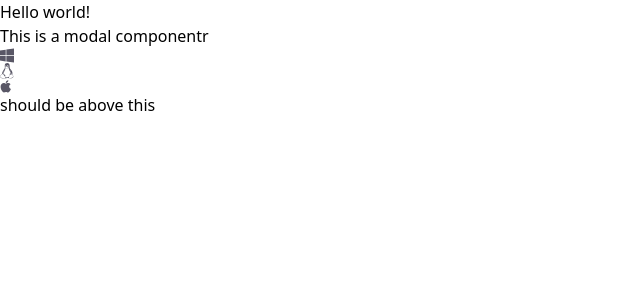
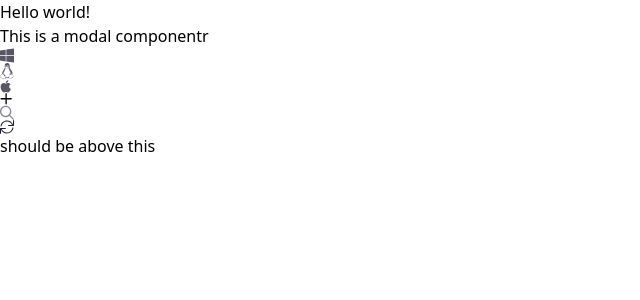
Before and after one commit to Xidrovo/XIV-React-Assessment, a React (Vite) app in the folder ninjaone-client/: page / in a window 1280 px wide. Shown: the top 300 px of the page, without its empty margins (0-640 px from the left). Built offline with nearby package versions, Linux system fonts and the light colour scheme.

Commit message:
Adding new Icons

```diff
--- a/ninjaone-client/src/App.jsx
+++ b/ninjaone-client/src/App.jsx
@@ -1,8 +1,13 @@
 import { useState } from 'react';
 import Modal from './components/common/Modal';
+
 import WindowsIcon from './components/Icons/WindowsIcon';
 import LinuxIcon from './components/Icons/LinuxIcon';
 import MacIcon from './components/Icons/MacIcon';
+import AddIcon from './components/Icons/AddIcon';
+import MagnifierIcon from './components/Icons/MagnifierIcon';
+import RefreshIcon from './components/Icons/RefreshIcon';
+
 import './App.css';
 
 function App() {
@@ -18,6 +23,9 @@ function App() {
       <WindowsIcon />
       <LinuxIcon />
       <MacIcon />
+      <AddIcon fill="#000" />
+      <MagnifierIcon />
+      <RefreshIcon />
 
       <div>should be above this</div>
     </div>
--- /dev/null
+++ b/ninjaone-client/src/components/Icons/AddIcon.jsx
@@ -0,0 +1,16 @@
+import React from 'react';
+import Icon from './Icon';
+
+const AddIcon = ({ width = '12', height = '12', fill = '#FFF' }) => {
+  return (
+    <Icon
+      path="M11.8125 5.75C11.8125 6.13281 11.5117 6.40625 11.1562 6.40625H6.78125V10.7812C6.78125 11.1641 6.48047 11.4648 6.125 11.4648C5.74219 11.4648 5.46875 11.1641 5.46875 10.7812V6.40625H1.09375C0.710938 6.40625 0.4375 6.13281 0.4375 5.77734C0.4375 5.39453 0.710938 5.09375 1.09375 5.09375H5.46875V0.71875C5.46875 0.363281 5.74219 0.0898438 6.125 0.0898438C6.48047 0.0898438 6.78125 0.363281 6.78125 0.71875V5.09375H11.1562C11.5117 5.09375 11.8125 5.39453 11.8125 5.75Z"
+      fill={fill}
+      viewBox="0 0 12 12"
+      width={width}
+      height={height}
+    />
+  );
+};
+
+export default AddIcon;
--- a/ninjaone-client/src/components/Icons/Icon.jsx
+++ b/ninjaone-client/src/components/Icons/Icon.jsx
@@ -1,3 +1,5 @@
+import React from 'react';
+
 const Icon = ({ path, viewBox, width, height, ...props }) => {
   return (
     <svg
--- /dev/null
+++ b/ninjaone-client/src/components/Icons/MagnifierIcon.jsx
@@ -0,0 +1,16 @@
+import React from 'react';
+import Icon from './Icon';
+
+const MagnifierIcon = ({ width = '15', height = '15' }) => {
+  return (
+    <Icon
+      path="M13.7812 13.6289L10.1172 9.96484C10.9102 9.00781 11.3477 7.77734 11.3477 6.4375C11.3477 3.32031 8.77734 0.75 5.66016 0.75C2.51562 0.75 0 3.32031 0 6.4375C0 9.58203 2.54297 12.125 5.66016 12.125C6.97266 12.125 8.20312 11.6875 9.1875 10.8945L12.8516 14.5586C12.9883 14.6953 13.1523 14.75 13.3438 14.75C13.5078 14.75 13.6719 14.6953 13.7812 14.5586C14.0547 14.3125 14.0547 13.9023 13.7812 13.6289ZM1.3125 6.4375C1.3125 4.03125 3.25391 2.0625 5.6875 2.0625C8.09375 2.0625 10.0625 4.03125 10.0625 6.4375C10.0625 8.87109 8.09375 10.8125 5.6875 10.8125C3.25391 10.8125 1.3125 8.87109 1.3125 6.4375Z"
+      fill="#88859E"
+      viewBox="0 0 15 15"
+      width={width}
+      height={height}
+    />
+  );
+};
+
+export default MagnifierIcon;
--- /dev/null
+++ b/ninjaone-client/src/components/Icons/RefreshIcon.jsx
@@ -0,0 +1,16 @@
+import React from 'react';
+import Icon from './Icon';
+
+const RefreshIcon = ({ width = '14', height = '14' }) => {
+  return (
+    <Icon
+      path="M13.5 0C13.2188 0 13 0.25 13 0.5V4.5625C12 2.125 9.625 0.5 7 0.5C3.8125 0.5 1.09375 2.78125 0.5625 5.9375C0.53125 6.21875 0.71875 6.46875 1 6.5C1 6.5 1.03125 6.5 1.0625 6.5C1.3125 6.5 1.53125 6.34375 1.5625 6.09375C2 3.4375 4.28125 1.5 7 1.5C9.25 1.5 11.2812 2.90625 12.0938 5H8.5C8.21875 5 8 5.25 8 5.5C8 5.78125 8.21875 6 8.5 6H13.5C13.75 6 14 5.78125 14 5.5V0.5C14 0.25 13.75 0 13.5 0ZM12.9688 7.53125C12.6875 7.46875 12.4375 7.65625 12.375 7.9375C11.9688 10.5938 9.6875 12.5 6.96875 12.5C4.6875 12.5 2.65625 11.125 1.84375 9H5.5C5.75 9 6 8.78125 6 8.5C6 8.25 5.75 8 5.5 8H0.5C0.21875 8 0 8.25 0 8.5V13.5C0 13.7812 0.21875 14 0.5 14C0.75 14 1 13.7812 1 13.5V9.46875C1.96875 11.9062 4.34375 13.5 7 13.5C10.1562 13.5 12.875 11.25 13.4062 8.09375C13.4375 7.8125 13.25 7.5625 12.9688 7.53125Z"
+      fill="#211F33"
+      viewBox="0 0 14 14"
+      width={width}
+      height={height}
+    />
+  );
+};
+
+export default RefreshIcon;
```
